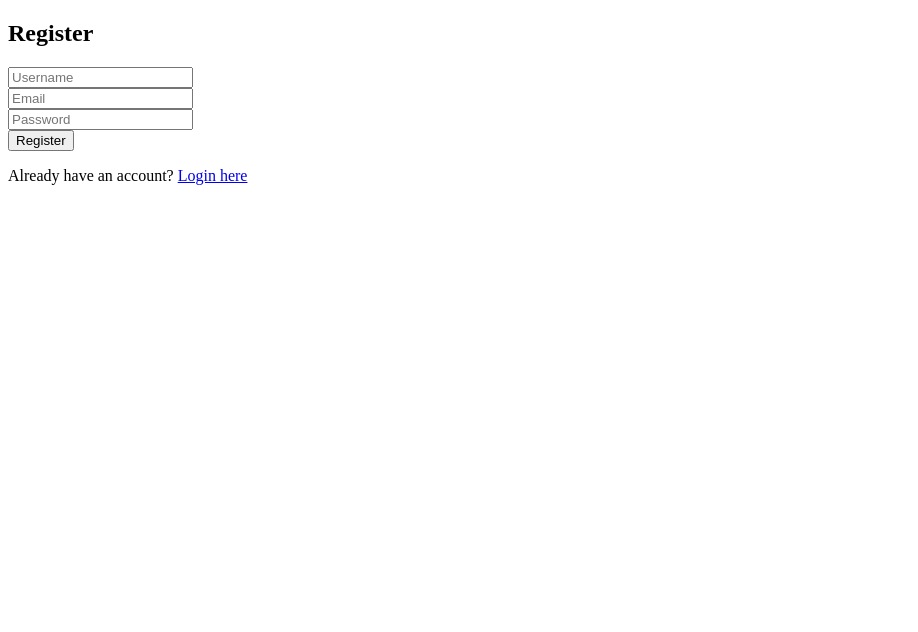
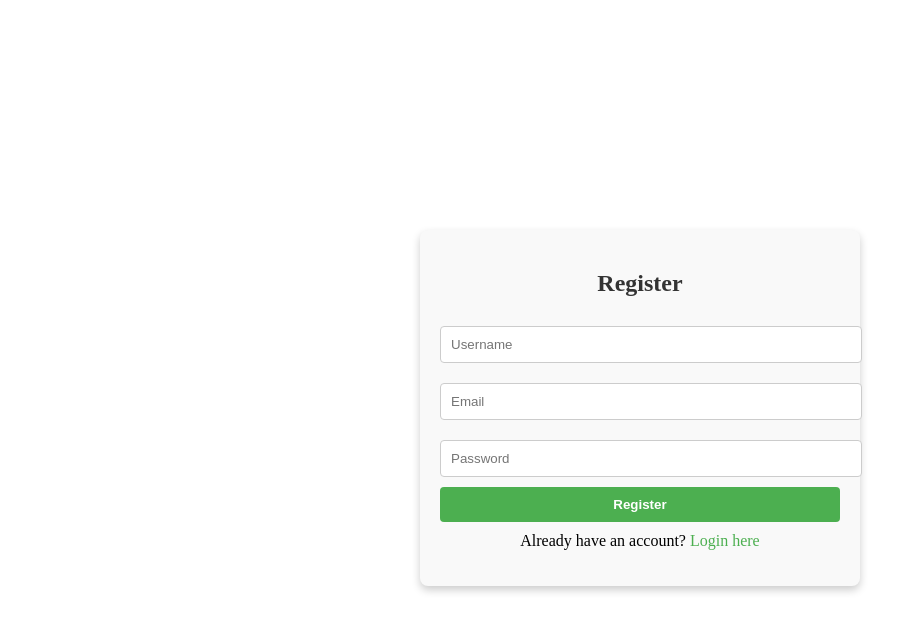
Before and after one commit to mrnoah99/comp4537-project, a React (Create React App) app in the folder frontend/: page / in a window 1280 px wide. Shown: the top 632 px of the page, without its empty margins (0-918 px from the left). Built offline with nearby package versions, Linux system fonts and the light colour scheme.

Commit message:
Added very minimal and basic styling to the pages and conneceted the frontend to the hosted LLM

```diff
--- a/frontend/src/App.js
+++ b/frontend/src/App.js
@@ -4,6 +4,8 @@ import Register from './pages/Register';
 import Login from './pages/Login';
 import Dashboard from './pages/Dashboard';
 import NotFound from './pages/NotFound';
+import PromptGenerator from './pages/PromptGenerator';
+
 
 function App() {
   return (
@@ -14,6 +16,7 @@ function App() {
         <Route path="/dashboard" element={<Dashboard />} />
         {/* Catch-all route for 404 Not Found */}
         <Route path="*" element={<NotFound />} />
+        <Route path="/prompt-generator" element={<PromptGenerator />} />
       </Routes>
     </Router>
   );
--- a/frontend/src/pages/Dashboard.js
+++ b/frontend/src/pages/Dashboard.js
@@ -55,14 +55,14 @@ function Dashboard() {
   };
 
   return (
-    <div>
+    <div style={containerStyle}>
       {isSuperuser ? (
         // Admin Dashboard
         <div>
-          <h2>Welcome, Admin {username}!</h2>
-          <p>This is the admin dashboard.</p>
-          <h3>All Users:</h3>
-          <table border="1">
+          <h2 style={{ textAlign: 'center', color: '#333' }}>Welcome, Admin {username}!</h2>
+          <p style={textCenterStyle}>This is the admin dashboard.</p>
+          <h3 style={textCenterStyle}>All Users:</h3>
+          <table style={tableStyle}>
             <thead>
               <tr>
                 <th>User ID</th>
@@ -86,14 +86,48 @@ function Dashboard() {
       ) : (
         // User Dashboard
         <div>
-          <h2>Welcome, {username}!</h2>
-          <p>You have made {apiCalls} API calls.</p>
-          <p>Enjoy using our application!</p>
+          <h2 style={{ textAlign: 'center', color: '#333' }}>Welcome, {username}!</h2>
+          <p style={textCenterStyle}>You have made {apiCalls} API calls.</p>
+          <p style={textCenterStyle}>Enjoy using our application!</p>
         </div>
       )}
-      <button onClick={handleLogout}>Logout</button>
+      <button onClick={handleLogout} style={buttonStyle}>Logout</button>
     </div>
   );
 }
 
+// Inline styles
+const containerStyle = {
+  maxWidth: '600px',
+  margin: '50px auto',
+  padding: '20px',
+  borderRadius: '8px',
+  boxShadow: '0 4px 8px rgba(0, 0, 0, 0.2)',
+  backgroundColor: '#f9f9f9',
+  textAlign: 'center',
+};
+
+const tableStyle = {
+  width: '100%',
+  borderCollapse: 'collapse',
+  marginTop: '20px',
+  fontSize: '1em',
+};
+
+const textCenterStyle = {
+  textAlign: 'center',
+  marginTop: '10px',
+};
+
+const buttonStyle = {
+  padding: '10px 20px',
+  backgroundColor: '#4CAF50',
+  color: 'white',
+  border: 'none',
+  borderRadius: '4px',
+  cursor: 'pointer',
+  fontWeight: 'bold',
+  marginTop: '20px',
+};
+
 export default Dashboard;
--- a/frontend/src/pages/Login.js
+++ b/frontend/src/pages/Login.js
@@ -23,9 +23,49 @@ function Login() {
     });
   };
 
+  // Inline styles
+  const containerStyle = {
+    maxWidth: '400px',
+    margin: '50px auto',
+    padding: '20px',
+    borderRadius: '8px',
+    boxShadow: '0 4px 8px rgba(0, 0, 0, 0.2)',
+    backgroundColor: '#f9f9f9',
+    textAlign: 'center',
+  };
+
+  const inputStyle = {
+    width: '100%',
+    padding: '10px',
+    margin: '10px 0',
+    borderRadius: '4px',
+    border: '1px solid #ccc',
+  };
+
+  const buttonStyle = {
+    width: '100%',
+    padding: '10px',
+    backgroundColor: '#4CAF50',
+    color: 'white',
+    border: 'none',
+    borderRadius: '4px',
+    cursor: 'pointer',
+    fontWeight: 'bold',
+  };
+
+  const linkStyle = {
+    color: '#4CAF50',
+    textDecoration: 'none',
+  };
+
+  const textCenterStyle = {
+    textAlign: 'center',
+    marginTop: '10px',
+  };
+
   return (
-    <div>
-      <h2>Login</h2>
+    <div style={containerStyle}>
+      <h2 style={{ textAlign: 'center', color: '#333' }}>Login</h2>
       <form onSubmit={handleLogin}>
         <input
           type="text"
@@ -33,17 +73,21 @@ function Login() {
           value={username}
           onChange={(e) => setUsername(e.target.value)}
           required
-        /><br/>
+          style={inputStyle}
+        />
         <input
           type="password"
           placeholder="Password"
           value={password}
           onChange={(e) => setPassword(e.target.value)}
           required
-        /><br/>
-        <button type="submit">Login</button>
+          style={inputStyle}
+        />
+        <button type="submit" style={buttonStyle}>Login</button>
       </form>
-      <p>Don't have an account? <Link to="/">Register here</Link></p>
+      <p style={textCenterStyle}>
+        Don't have an account? <Link to="/" style={linkStyle}>Register here</Link>
+      </p>
     </div>
   );
 }
--- a/frontend/src/pages/NotFound.js
+++ b/frontend/src/pages/NotFound.js
@@ -3,12 +3,41 @@ import { Link } from 'react-router-dom';
 
 function NotFound() {
   return (
-    <div>
-      <h2>404 - Page Not Found</h2>
-      <p>The page you're looking for doesn't exist.</p>
-      <Link to="/">Go to Home</Link>
+    <div style={containerStyle}>
+      <h2 style={headerStyle}>404 - Page Not Found</h2>
+      <p style={textStyle}>The page you're looking for doesn't exist.</p>
+      <Link to="/" style={linkStyle}>Go to Home</Link>
     </div>
   );
 }
 
+// Inline styles
+const containerStyle = {
+  maxWidth: '400px',
+  margin: '50px auto',
+  padding: '20px',
+  borderRadius: '8px',
+  boxShadow: '0 4px 8px rgba(0, 0, 0, 0.2)',
+  backgroundColor: '#f9f9f9',
+  textAlign: 'center',
+};
+
+const headerStyle = {
+  color: '#333',
+  textAlign: 'center',
+  marginBottom: '20px',
+};
+
+const textStyle = {
+  fontSize: '1.2em',
+  color: '#555',
+  marginBottom: '20px',
+};
+
+const linkStyle = {
+  color: '#4CAF50',
+  textDecoration: 'none',
+  fontWeight: 'bold',
+};
+
 export default NotFound;
--- /dev/null
+++ b/frontend/src/pages/PromptGenerator.js
@@ -0,0 +1,98 @@
+import React, { useState } from 'react';
+import axios from 'axios';
+
+function PromptGenerator() {
+    const prompts = [
+        "Tell me a story about a brave knight.",
+        "What are some interesting facts about space?",
+        "Explain the theory of relativity in simple terms.",
+        "Give me some advice for staying productive.",
+        "What are the benefits of learning a new language?",
+    ];
+
+    const [loading, setLoading] = useState(false);
+    let selectedPrompt = "";
+
+    const setSelectedPrompt = () => {
+        selectedPrompt = prompts[Math.floor(Math.random() * prompts.length)];
+        let promptElement = document.getElementById('prompt');
+        promptElement.textContent = selectedPrompt;
+    }
+
+    const setOutput = (responseString) => {
+        let output = document.getElementById('output');
+        output.value = responseString;
+    }
+
+    const handleGenerate = () => {
+        setSelectedPrompt();
+        setLoading(true);
+        axios.post('http://3.81.53.175:8000/generate', { prompt: selectedPrompt })
+            .then((response) => {
+                console.log("API response:", response.data); // Log for debugging
+                setOutput(response.data.response); // Adjust the key if needed
+            })
+            .catch((error) => {
+                console.error("Error:", error);
+                setOutput("Error: Unable to fetch response. Please try again later.");
+            })
+            .finally(() => {
+                setLoading(false);
+            });
+    };
+
+    return (
+        <div style={containerStyle}>
+            <h2 style={{ textAlign: 'center', color: '#333' }}>Random Prompt Generator</h2>
+            <p style={promptStyle}><strong>Prompt:</strong><span id="prompt"></span></p>
+            <button onClick={handleGenerate} style={buttonStyle} disabled={loading}>
+                {loading ? 'Generating...' : 'Generate Response'}
+            </button>
+            <textarea
+                id="output"
+                readOnly
+                placeholder="Output will appear here..."
+                style={textAreaStyle}
+            />
+        </div>
+    );
+}
+
+// Inline styles
+const containerStyle = {
+    maxWidth: '600px',
+    margin: '50px auto',
+    padding: '20px',
+    borderRadius: '8px',
+    boxShadow: '0 4px 8px rgba(0, 0, 0, 0.2)',
+    backgroundColor: '#f9f9f9',
+    textAlign: 'center',
+};
+
+const promptStyle = {
+    fontSize: '1.2em',
+    marginBottom: '20px',
+};
+
+const buttonStyle = {
+    padding: '10px 20px',
+    backgroundColor: '#4CAF50',
+    color: 'white',
+    border: 'none',
+    borderRadius: '4px',
+    cursor: 'pointer',
+    fontWeight: 'bold',
+    marginBottom: '20px',
+};
+
+const textAreaStyle = {
+    width: '100%',
+    height: '200px',
+    padding: '10px',
+    borderRadius: '4px',
+    border: '1px solid #ccc',
+    resize: 'none',
+    fontSize: '1em',
+};
+
+export default PromptGenerator;
--- a/frontend/src/pages/Register.js
+++ b/frontend/src/pages/Register.js
@@ -1,6 +1,7 @@
 import React, { useState } from 'react';
 import axios from 'axios';
 import { useNavigate, Link } from 'react-router-dom';
+import backgroundImage from '../assets/quiz.avif'; // Import the image
 
 function Register() {
   const [username, setUsername] = useState('');
@@ -29,9 +30,59 @@ function Register() {
       });
   };
 
+  // Inline styles with background image
+  const containerStyle = {
+    maxWidth: '400px',
+    margin: '50px auto',
+    padding: '20px',
+    borderRadius: '8px',
+    boxShadow: '0 4px 8px rgba(0, 0, 0, 0.2)',
+    backgroundColor: '#f9f9f9',
+  };
+
+  const pageStyle = {
+    // backgroundImage: `url(${backgroundImage})`,
+    backgroundSize: 'cover',
+    backgroundPosition: 'center',
+    minHeight: '100vh',
+    display: 'flex',
+    alignItems: 'center',
+    justifyContent: 'center',
+  };
+
+  const inputStyle = {
+    width: '100%',
+    padding: '10px',
+    margin: '10px 0',
+    borderRadius: '4px',
+    border: '1px solid #ccc',
+  };
+
+  const buttonStyle = {
+    width: '100%',
+    padding: '10px',
+    backgroundColor: '#4CAF50',
+    color: 'white',
+    border: 'none',
+    borderRadius: '4px',
+    cursor: 'pointer',
+    fontWeight: 'bold',
+  };
+
+  const linkStyle = {
+    color: '#4CAF50',
+    textDecoration: 'none',
+  };
+
+  const textCenterStyle = {
+    textAlign: 'center',
+    marginTop: '10px',
+  };
+
   return (
-    <div>
-      <h2>Register</h2>
+    <div style={pageStyle}>
+      <div style={containerStyle}>
+        <h2 style={{ textAlign: 'center', color: '#333' }}>Register</h2>
         <form onSubmit={handleRegister}>
           <input
             type="text"
@@ -39,26 +90,30 @@ function Register() {
             value={username}
             onChange={(e) => setUsername(e.target.value)}
             required
-        /><br />
+            style={inputStyle}
+          />
           <input
             type="email"
             placeholder="Email"
             value={email}
             onChange={(e) => setEmail(e.target.value)}
             required
-        /><br />
+            style={inputStyle}
+          />
           <input
             type="password"
             placeholder="Password"
             value={password}
             onChange={(e) => setPassword(e.target.value)}
             required
-        /><br />
-        <button type="submit">Register</button>
+            style={inputStyle}
+          />
+          <button type="submit" style={buttonStyle}>Register</button>
         </form>
-      <p>
-        Already have an account? <Link to="/login">Login here</Link>
+        <p style={textCenterStyle}>
+          Already have an account? <Link to="/login" style={linkStyle}>Login here</Link>
         </p>
+      </div>
     </div>
   );
 }
```
Also changed, not shown: frontend/src/assets/quiz.avif (added), frontend/src/assets/quiz.jpg (added). Lines whose indentation alone changed are shown as unchanged.
